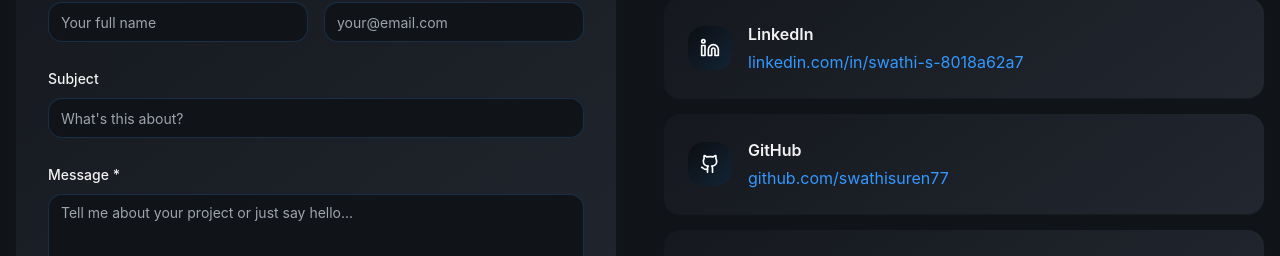
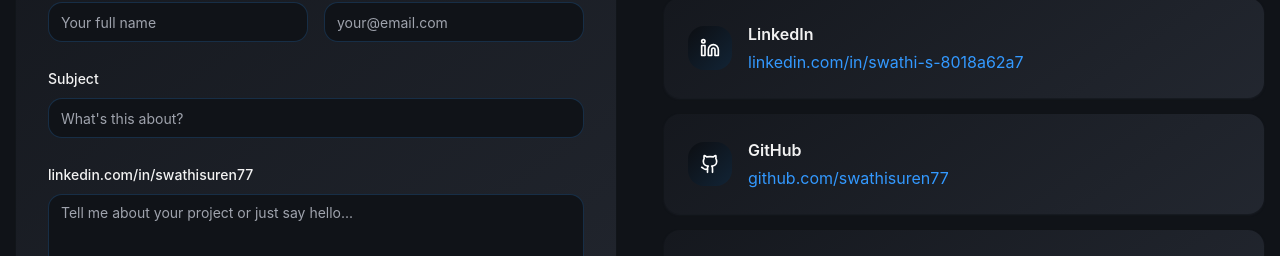
Before and after one commit to swathisuren77/sswathi, a React (Vite) app: page / in a window 1280 px wide. Shown: the part 6120-6376 px from the top of the page. Built offline with nearby package versions, Linux system fonts and the light colour scheme.

Commit message:
Visual edit in Lovable
Edited UI in Lovable

```diff
--- a/src/components/Contact.tsx
+++ b/src/components/Contact.tsx
@@ -110,7 +110,8 @@ const Contact = () => {
                   </div>
 
                   <div className="space-y-2">
-                    <Label htmlFor="message">Message *</Label>
+                    <Label htmlFor="message">linkedin.com/in/swathisuren77
+                  </Label>
                     <Textarea id="message" name="message" value={formData.message} onChange={handleInputChange} placeholder="Tell me about your project or just say hello..." rows={6} required className="border-primary/20 focus:border-primary resize-none" />
                   </div>
 
```
